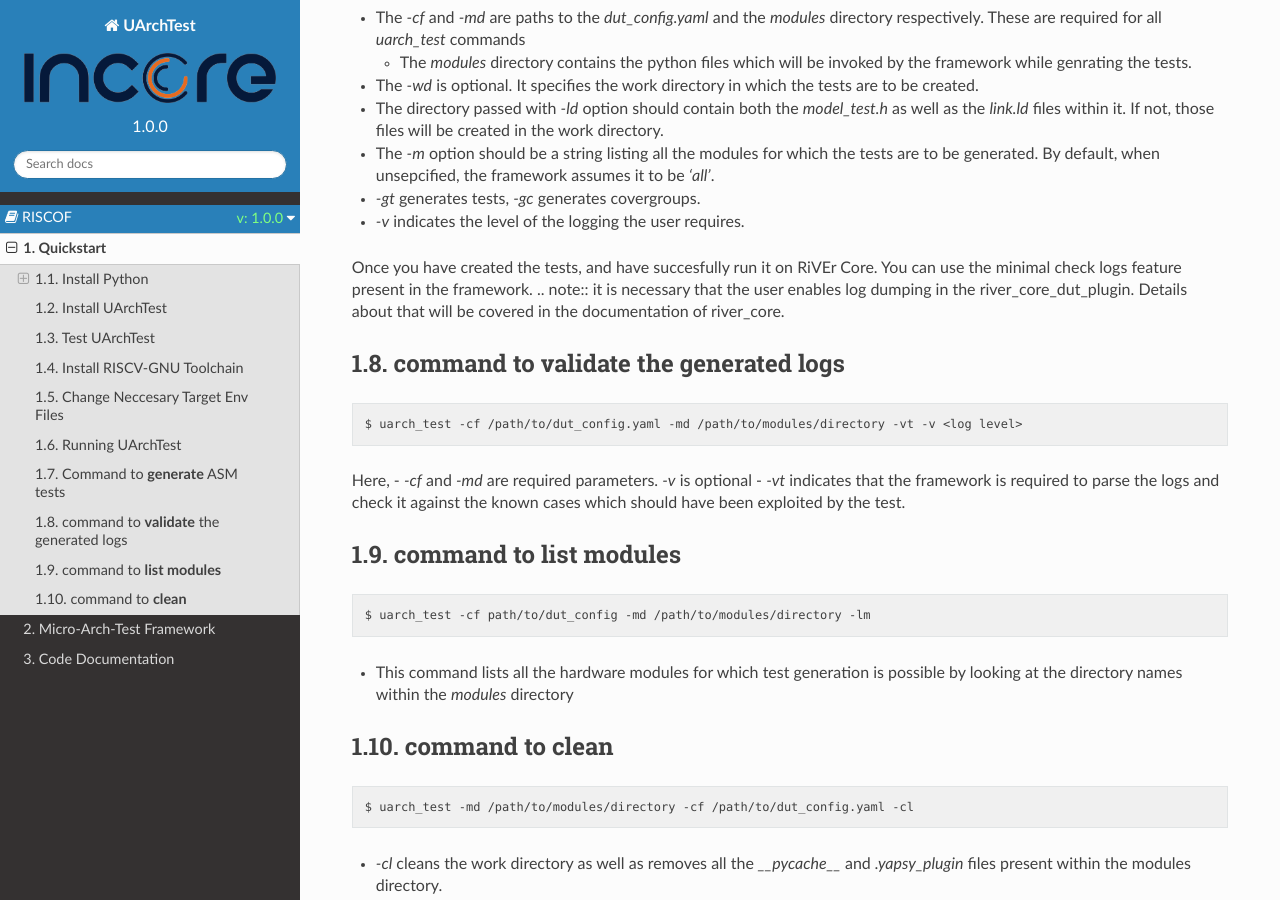
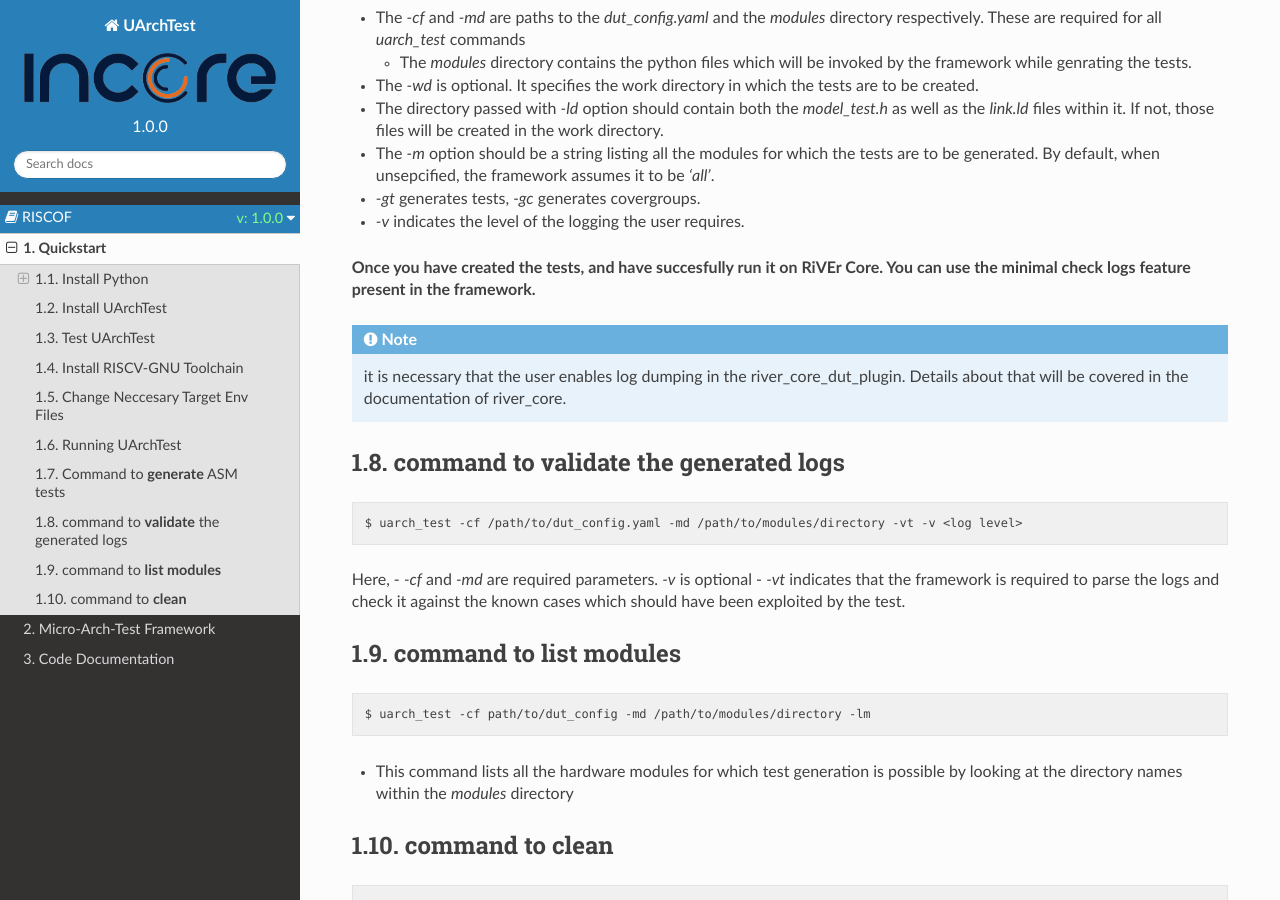
Before and after one commit to incoresemi/uatg, a Sphinx documentation site: the page built from docs/source/installation.rst, in a window 1280 px wide and 900 px high, scrolled down 4680 px. Built offline with Sphinx 7.4.7 and the Read the Docs theme 2.0.0, drawn with Linux system fonts in a browser that asks for light colours; pages that are not in the unit, such as notebooks, are missing from menus.

```diff
--- a/docs/source/installation.rst
+++ b/docs/source/installation.rst
@@ -332,7 +332,8 @@ Here,
 - `-v` indicates the level of the logging the user requires.
 
 
-Once you have created the tests, and have succesfully run it on RiVEr Core. You can use the minimal check logs feature present in the framework.
+**Once you have created the tests, and have succesfully run it on RiVEr Core. You can use the minimal check logs feature present in the framework.**
+
 .. note:: it is necessary that the user enables log dumping in the river_core_dut_plugin. Details about that will be covered in the documentation of river_core.
 
 command to **validate** the generated logs
```
